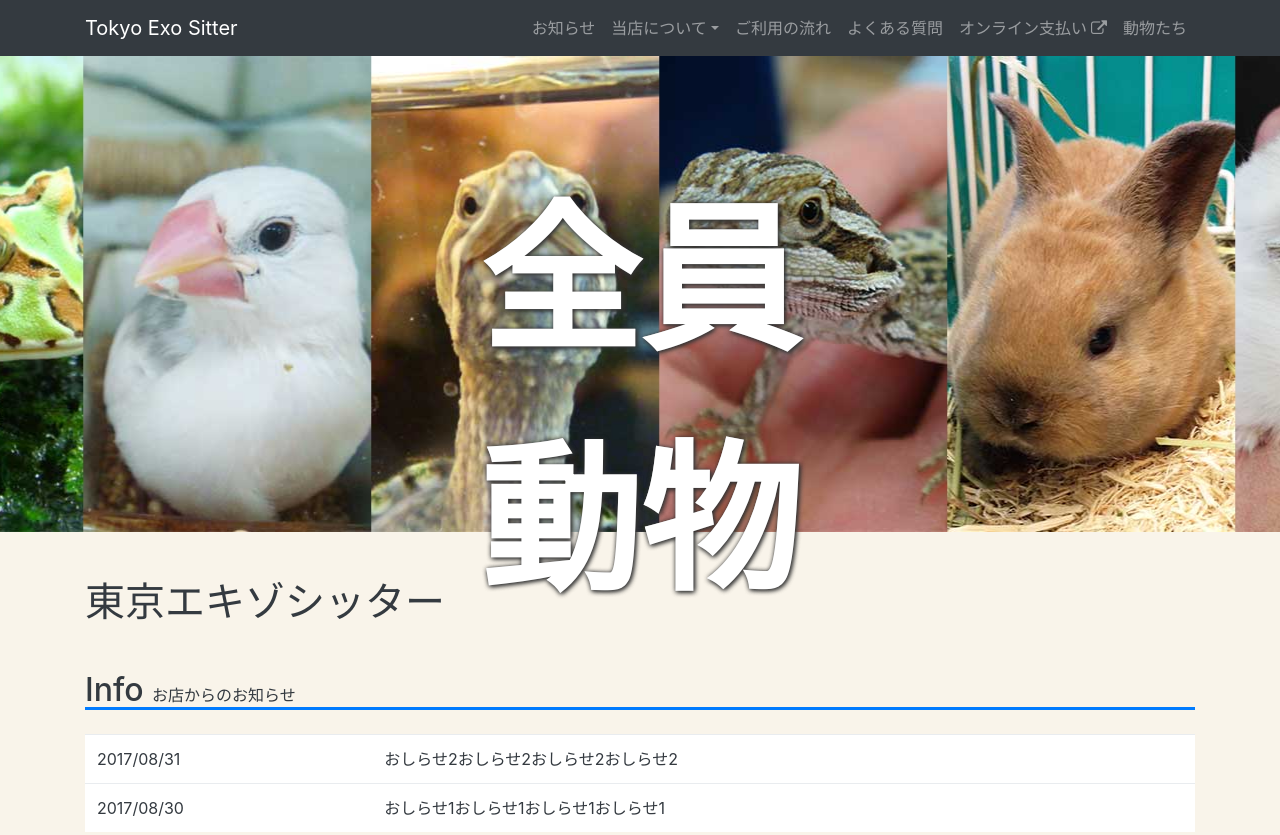
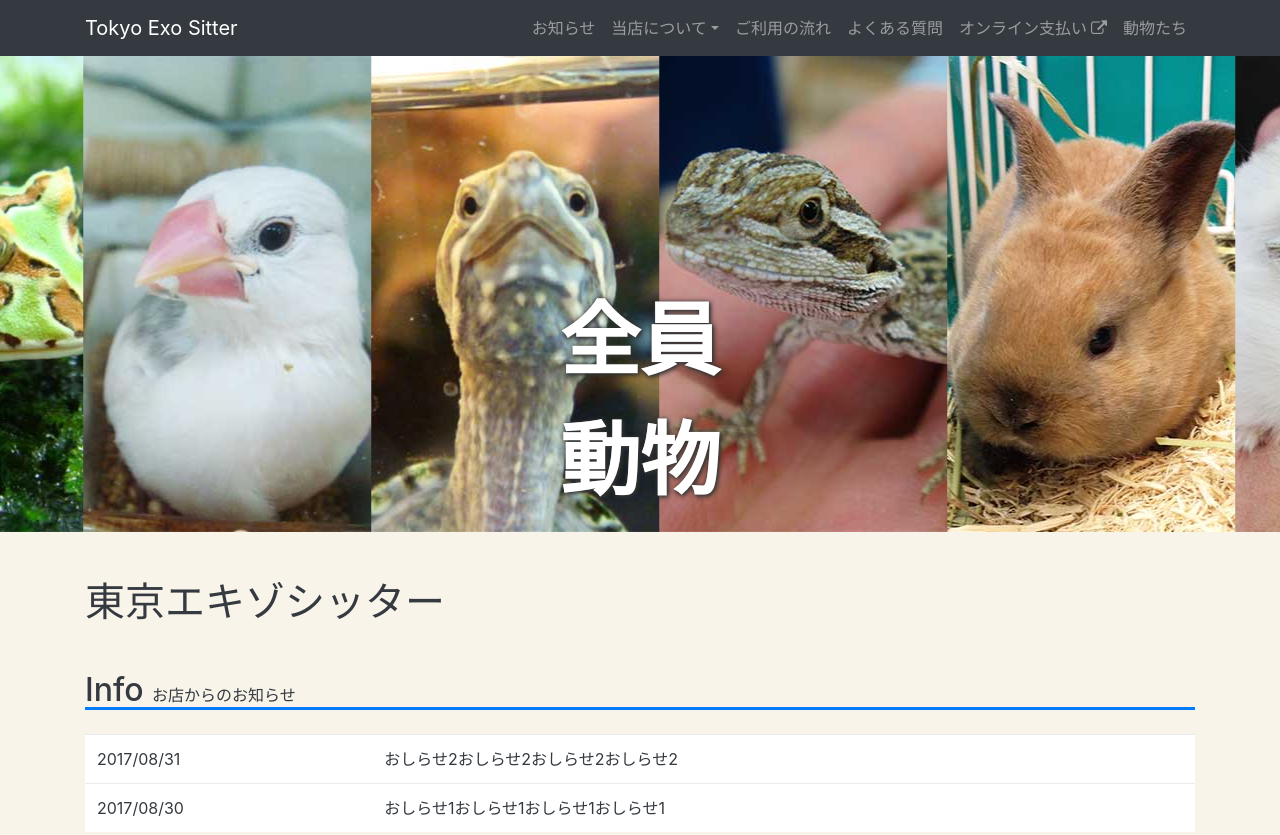
Before and after one commit to exo2017/TESOFFICIAL, a plain HTML site: page index.html in a window 1280 px wide. Shown: the top 835 px of the page. Drawn offline with nearby package versions, Linux system fonts and the light colour scheme; a script that the page names is missing.

Commit message:
css修正

```diff
--- a/css/modern-business.css
+++ b/css/modern-business.css
@@ -156,7 +156,7 @@ position: relative;
   text-shadow: 1px 1px 5px #333333;
 }
 
-.kv p .sp {
+.kv p{
   position: absolute;/*絶対配置*/
   color: white;/*文字は白に*/
   top: 50%;
```
